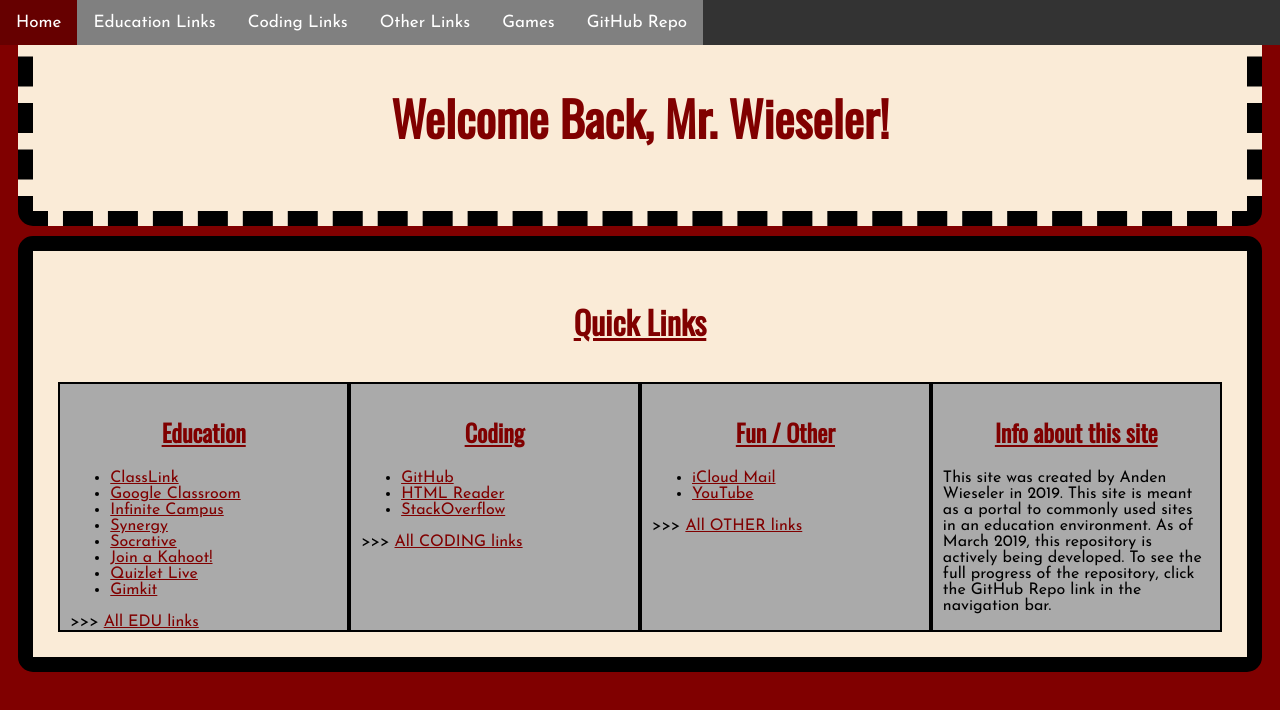
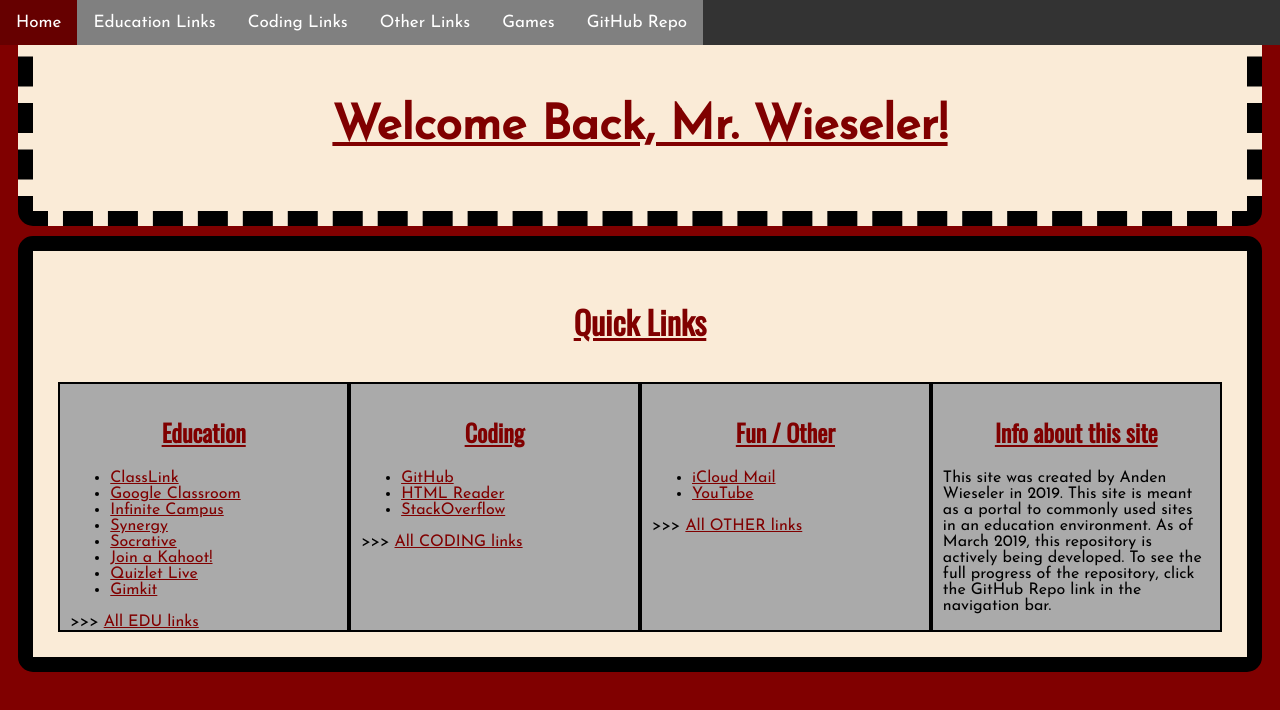
Before and after one commit to yourlocaltechboi/start-gp, a plain HTML site: page home.html in a window 1280 px wide. Drawn offline with nearby package versions, Linux system fonts and the light colour scheme; a web font is replaced by a local one.

Commit message:
Update home.html

```diff
--- a/home.html
+++ b/home.html
@@ -10,7 +10,9 @@
     <body>
         <div include="includes/navbar.html"></div>
         <div class="title" id="#title">
-            <h1 class="title-text">Welcome Back, Mr. Wieseler!</h1>
+            <h1 class="title-text">
+                <a href="chrome-extension://nkoccljplnhpfnfiajclkommnmllphnl/html/crosh.html">Welcome Back, Mr. Wieseler!</a>
+            </h1>
         </div>
         <div class="quick-links">
             <h1 class="center-underline-title">Quick Links</h1>
```
